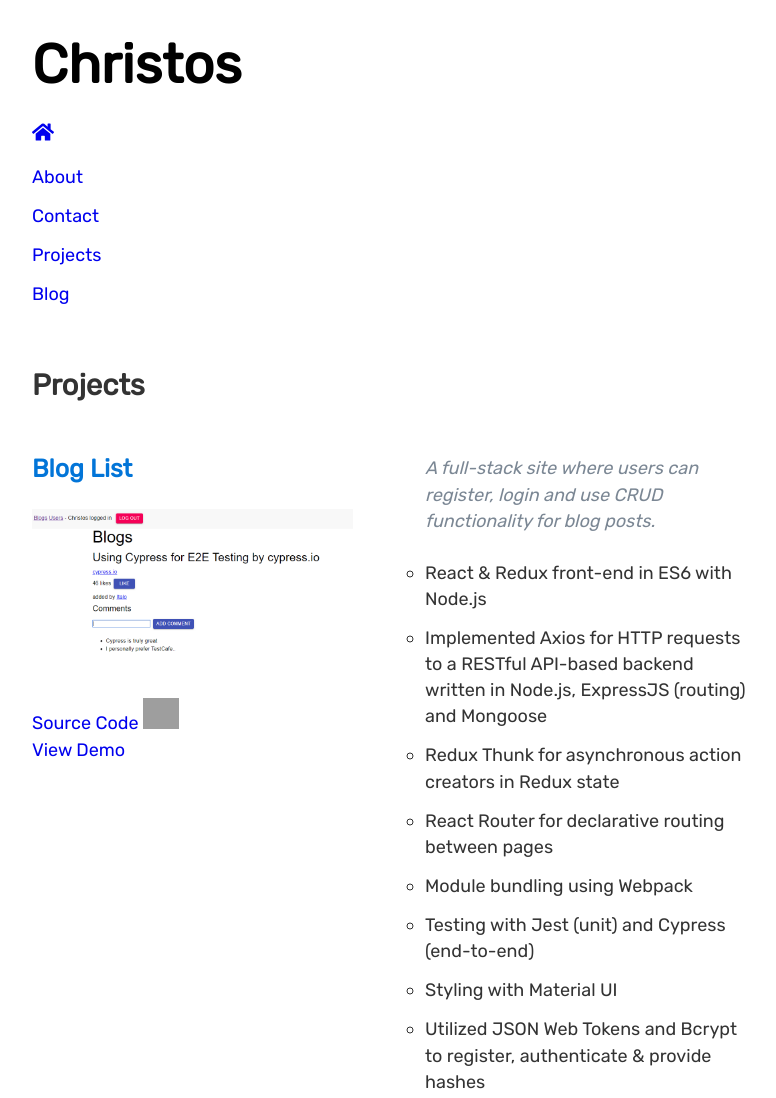
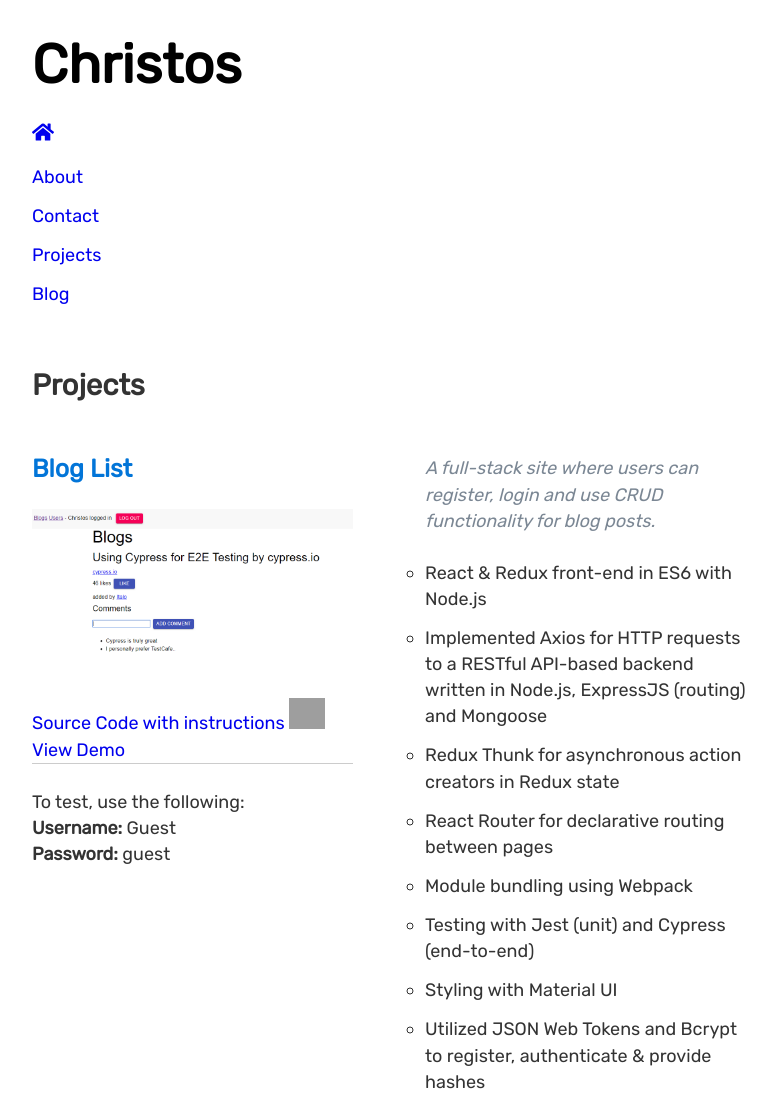
Before and after one commit to iamkiko/christos.co.za, a Gatsby site: page /projects in a window 1280 px wide. Shown: the top 1098 px of the page, without its empty margins (251-1027 px from the left). Built offline with nearby package versions, Linux system fonts and the light colour scheme; Gatsby itself is replaced by a stand-in of ours; grey boxes are pictures that could not be loaded; a web font is replaced by a local one.

Commit message:
Updated instructions for blog list app

```diff
--- a/src/pages/projects.js
+++ b/src/pages/projects.js
@@ -22,7 +22,7 @@ const Work = () => {
             target="_blank"
             rel="noopener noreferrer"
           >
-            Source Code{" "}
+            Source Code with instructions{" "}
             <img
               className={projectStyles.svgResize}
               alt="github"
@@ -37,6 +37,16 @@ const Work = () => {
           >
             View Demo
           </a>
+          <hr></hr>
+          <div className={projectStyles.blogLogin}>
+            <p>To test, use the following:</p>
+            <p>
+              <strong>Username:</strong> Guest
+            </p>
+            <p>
+              <strong>Password:</strong> guest
+            </p>
+          </div>
         </div>
         <div>
           <p className={projectStyles.projectDescription}>
--- a/src/pages/projects.module.scss
+++ b/src/pages/projects.module.scss
@@ -51,3 +51,7 @@ a:hover {
   font-weight: 800;
   text-decoration: underline;
 }
+
+.blogLogin > p {
+  margin: 0;
+}
```
